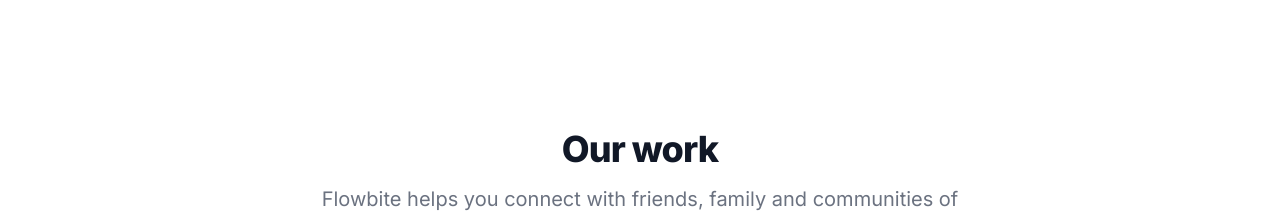
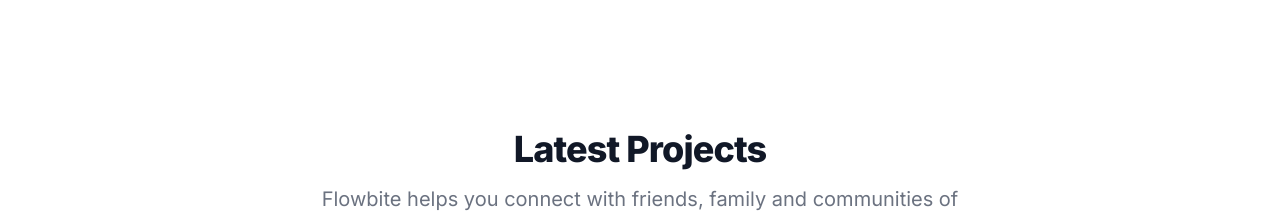
Before and after one commit to sagarmusabbir/nomad-flowbite-react-next.js-portfolio, a Next.js app: page / in a window 1280 px wide. Shown: the part 1300-1517 px from the top of the page. Built offline with nearby package versions, Linux system fonts and the light colour scheme.

Commit message:
Update alternate-sections.tsx

```diff
--- a/app/components/alternate-sections.tsx
+++ b/app/components/alternate-sections.tsx
@@ -7,7 +7,7 @@
       <div className="max-w-screen-xl px-4 py-8 mx-auto lg:px-6 sm:py-16 lg:py-24">
         <div className="max-w-2xl mx-auto text-center">
           <h2 className="text-3xl font-extrabold leading-tight tracking-tight text-gray-900 sm:text-4xl dark:text-white">
-            Our work
+            Latest Projects
           </h2>
           <p className="mt-4 text-base font-normal text-gray-500 sm:text-xl dark:text-gray-400">
             Flowbite helps you connect with friends, family and communities of
```
